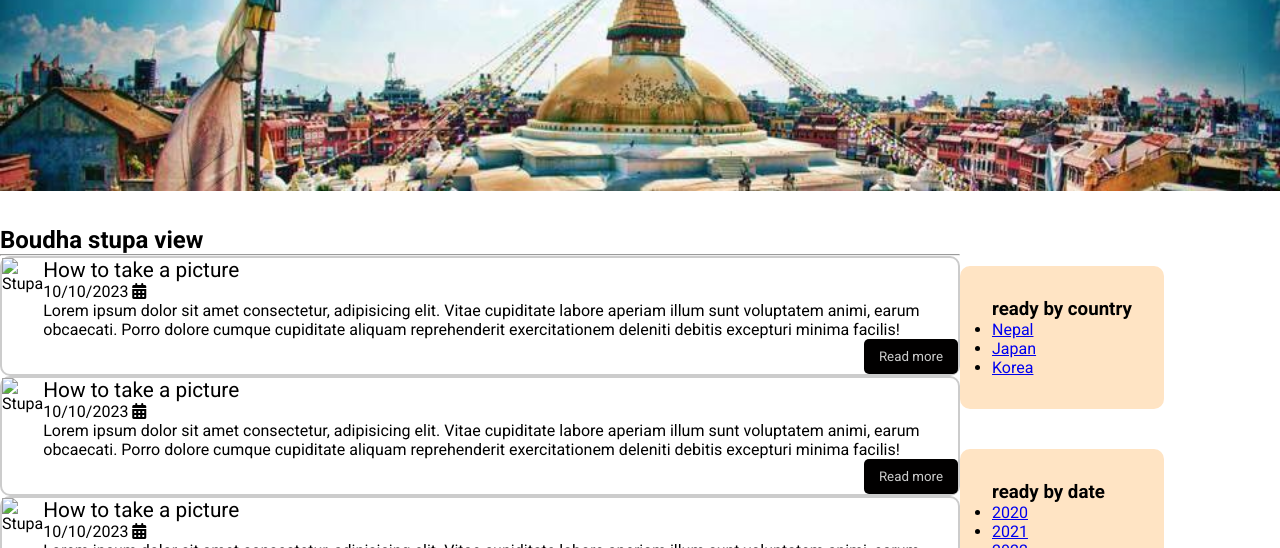
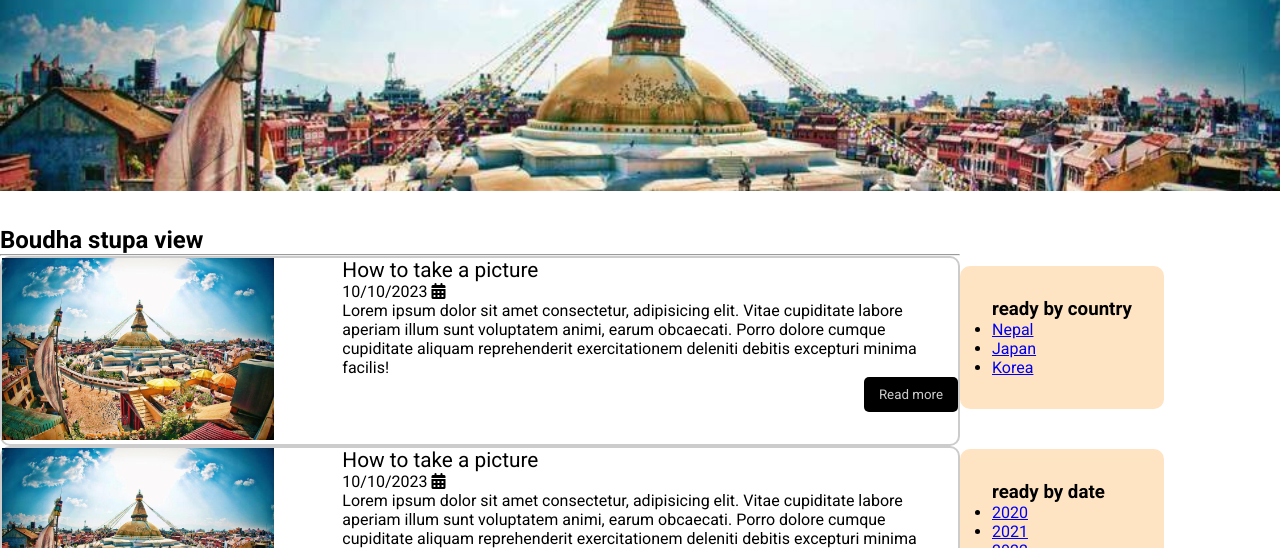
Before and after one commit to Jay-Giri/boudhanath, a plain HTML site: page index.html in a window 1280 px wide. Shown: the part 404-952 px from the top of the page. Drawn offline with Linux system fonts and the light colour scheme; the site is published under a folder, as on GitHub Pages, so addresses that start at the root find nothing.

Commit message:
changing the image adaption

```diff
--- a/index.html
+++ b/index.html
@@ -68,7 +68,7 @@
           <hr />
           <article>
             <div class="art-img">
-              <img src="/BoudhanathStupa.jpg" alt="Stupa" width="80%" />
+              <img src="./BoudhanathStupa.jpg" alt="Stupa" width="80%" />
             </div>
             <div class="art-content">
               <div class="title">How to take a picture</div>
@@ -89,7 +89,7 @@
           </article>
           <article>
             <div class="art-img">
-              <img src="/BoudhanathStupa.jpg" alt="Stupa" width="80%" />
+              <img src="./BoudhanathStupa.jpg" alt="Stupa" width="80%" />
             </div>
             <div class="art-content">
               <div class="title">How to take a picture</div>
@@ -110,7 +110,7 @@
           </article>
           <article>
             <div class="art-img">
-              <img src="/BoudhanathStupa.jpg" alt="Stupa" width="80%" />
+              <img src="./BoudhanathStupa.jpg" alt="Stupa" width="80%" />
             </div>
             <div class="art-content">
               <div class="title">How to take a picture</div>
```
